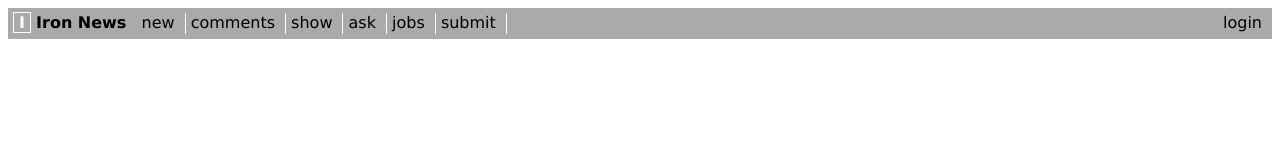
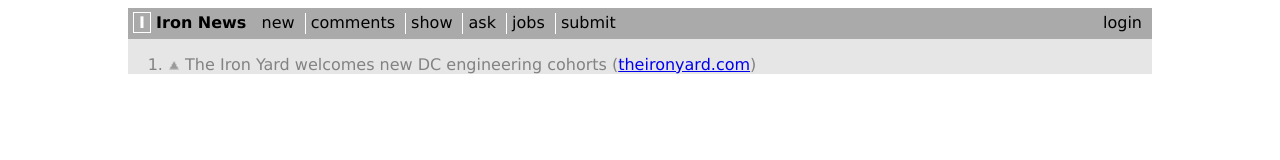
Before and after one commit to alexanderallis/IronNews, a plain HTML site: page index.html in a window 1280 px wide. Drawn offline with Linux system fonts and the light colour scheme.

Commit message:
working on articles

```diff
--- a/assets/css/styles.css
+++ b/assets/css/styles.css
@@ -1,5 +1,14 @@
 *{
     font-family: Verdana, sans-serif;
+}
+
+body{
+    margin-left:10%;
+    margin-right:10%;
+}
+
+.body-container{
+    background-color:rgb(230,230,230);
 }
 
 header {
@@ -50,11 +59,26 @@ nav ul li{
     padding-bottom:2px;
 }
 
+nav ul li:last-child {
+    border-style:none;
+}
+
 header aside{
     display: inline-block;
     float:right;
     padding-top:5px;
     padding-right:10px;
     border-style:none;
+}
 
+/* ------ARTICLES------ */
+
+article ol {
+    color:rgb(130,130,130);
 }
+
+
+
+article ol li img {
+    width:12px;
+}
--- a/index.html
+++ b/index.html
@@ -7,6 +7,7 @@
 
 
 <body>
+  <div class="body-container">
   <header>
     <div class="icon">I</div>
     <h1>Iron News</h1>
@@ -24,6 +25,23 @@
       login
     </aside>
   </header>
+
+  <article>
+
+    <ol>
+
+      <li>
+        <div class="article-content">
+          <img src="assets/jpegs/grayarrow.gif" alt="grey arrow">
+          The Iron Yard welcomes new DC engineering cohorts (<a href="#" alt="The Iron Yard">theironyard.com</a>)
+        </div>
+
+      </li>
+
+    </ol>
+
+  </article>
+</div>
 </body>
 
 
```
Also changed, not shown: assets/jpegs/grayarrow.gif (added).
